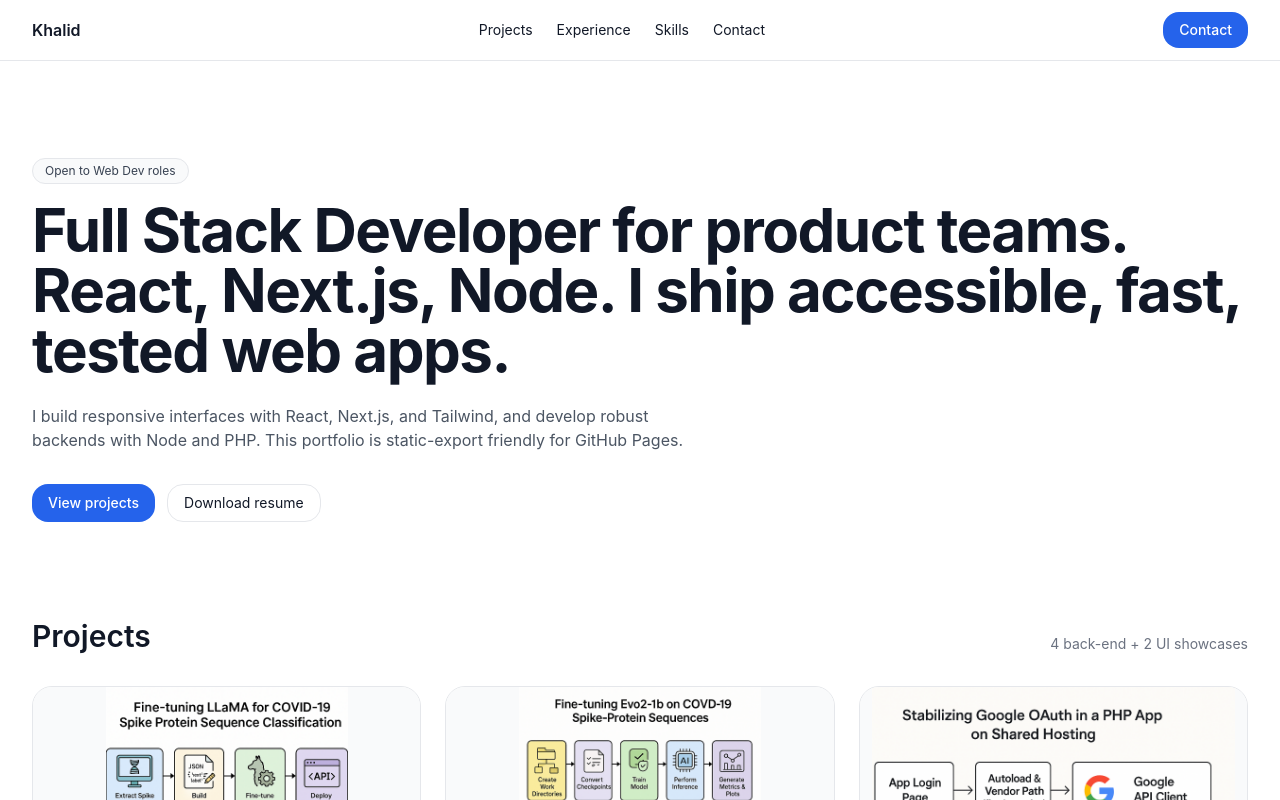
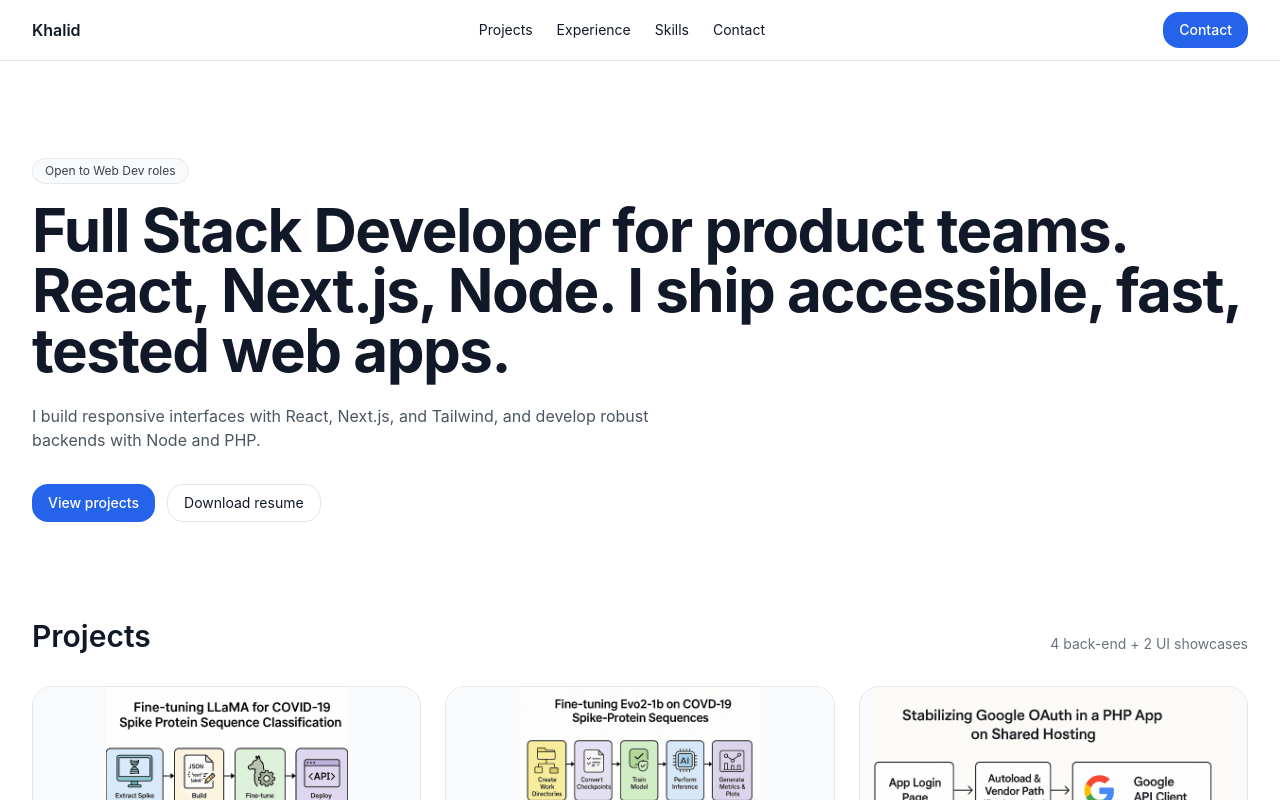
Before and after one commit to khalidkhan76770/portfolio, a Next.js app: page /portfolio/ in a window 1280 px wide. Shown: the top 800 px of the page. Built offline with nearby package versions, Linux system fonts and the light colour scheme.

Commit message:
Update Hero.jsx

```diff
--- a/components/sections/Hero.jsx
+++ b/components/sections/Hero.jsx
@@ -9,8 +9,7 @@ export default function Hero() {
       </h1>
       <p className="text-gray-600 mt-6 max-w-2xl">
         I build responsive interfaces with React, Next.js, and Tailwind, and
-        develop robust backends with Node and PHP. This portfolio is
-        static-export friendly for GitHub Pages.
+        develop robust backends with Node and PHP.
       </p>
       <div className="mt-8 flex flex-col sm:flex-row gap-3">
         <a href="#projects" className="btn-primary">View projects</a>
```
